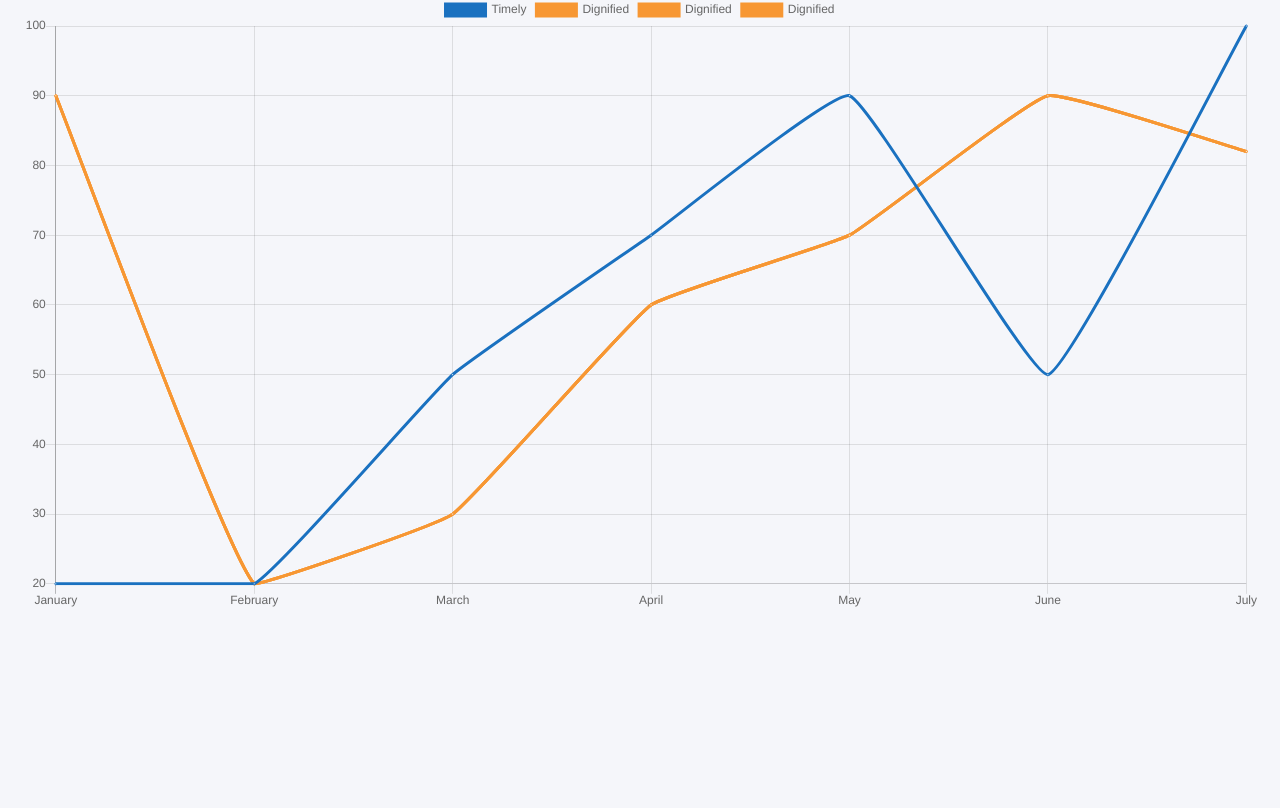
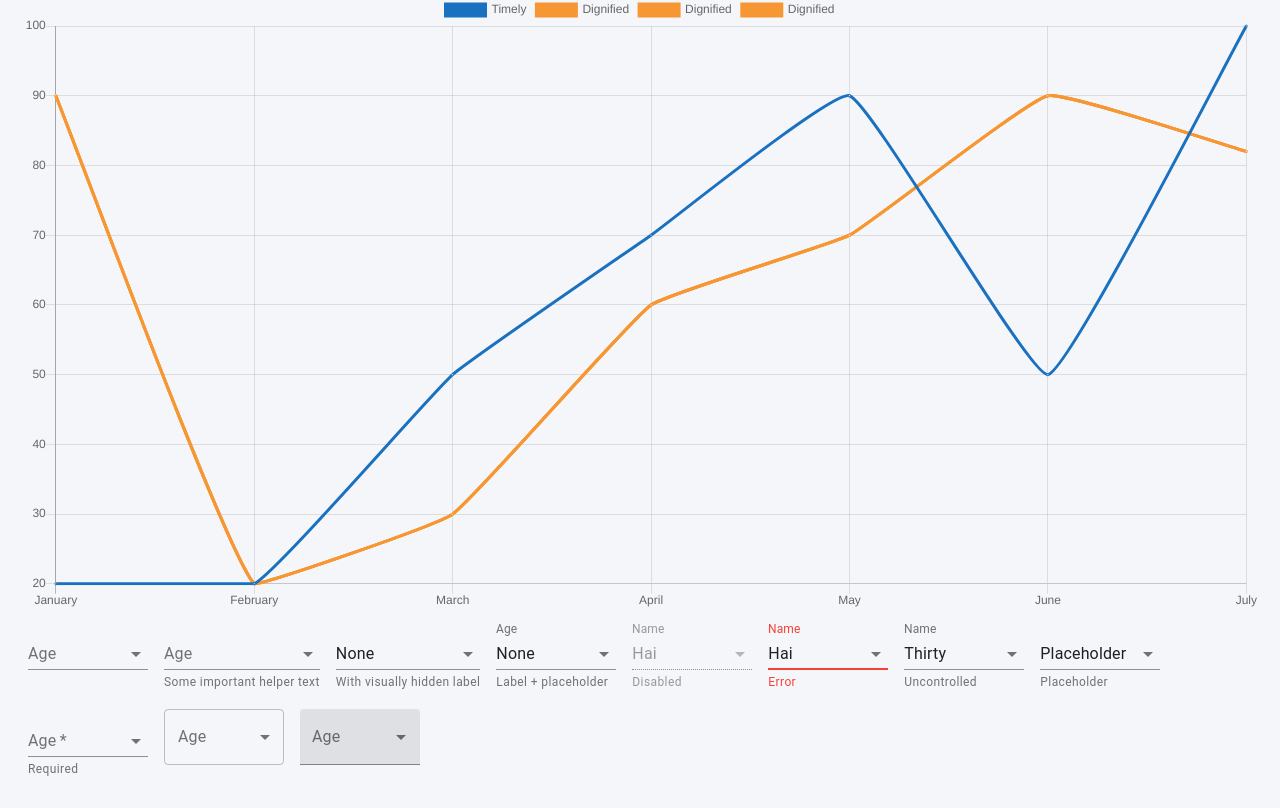
Before and after one commit to UCLComputerScience/COMP0016_2020_21_Team20, a Next.js app: page /statistics in a window 1280 px wide. Shown: the part 285-1093 px from the top of the page. Before the commit the page ends 919 px from the top, so only its background shows below. Built offline with nearby package versions, Linux system fonts and the light colour scheme; no server answers; the database is empty.

Commit message:
imported basic filter component from material ui work in progress

```diff
--- /dev/null
+++ b/components/Filter/Filter.js
@@ -0,0 +1,221 @@
+import React from 'react';
+import { makeStyles } from '@material-ui/core/styles';
+import InputLabel from '@material-ui/core/InputLabel';
+import FormHelperText from '@material-ui/core/FormHelperText';
+import FormControl from '@material-ui/core/FormControl';
+import Select from '@material-ui/core/Select';
+import NativeSelect from '@material-ui/core/NativeSelect';
+
+const useStyles = makeStyles(theme => ({
+  formControl: {
+    margin: theme.spacing(1),
+    minWidth: 120,
+  },
+  selectEmpty: {
+    marginTop: theme.spacing(2),
+  },
+}));
+
+export default function NativeSelects() {
+  const classes = useStyles();
+  const [state, setState] = React.useState({
+    age: '',
+    name: 'hai',
+  });
+
+  const handleChange = event => {
+    const name = event.target.name;
+    setState({
+      ...state,
+      [name]: event.target.value,
+    });
+  };
+
+  return (
+    <div>
+      <FormControl className={classes.formControl}>
+        <InputLabel htmlFor="age-native-simple">Age</InputLabel>
+        <Select
+          native
+          value={state.age}
+          onChange={handleChange}
+          inputProps={{
+            name: 'age',
+            id: 'age-native-simple',
+          }}>
+          <option aria-label="None" value="" />
+          <option value={10}>Ten</option>
+          <option value={20}>Twenty</option>
+          <option value={30}>Thirty</option>
+        </Select>
+      </FormControl>
+      <FormControl className={classes.formControl}>
+        <InputLabel htmlFor="age-native-helper">Age</InputLabel>
+        <NativeSelect
+          value={state.age}
+          onChange={handleChange}
+          inputProps={{
+            name: 'age',
+            id: 'age-native-helper',
+          }}>
+          <option aria-label="None" value="" />
+          <option value={10}>Ten</option>
+          <option value={20}>Twenty</option>
+          <option value={30}>Thirty</option>
+        </NativeSelect>
+        <FormHelperText>Some important helper text</FormHelperText>
+      </FormControl>
+      <FormControl className={classes.formControl}>
+        <NativeSelect
+          value={state.age}
+          onChange={handleChange}
+          name="age"
+          className={classes.selectEmpty}
+          inputProps={{ 'aria-label': 'age' }}>
+          <option value="">None</option>
+          <option value={10}>Ten</option>
+          <option value={20}>Twenty</option>
+          <option value={30}>Thirty</option>
+        </NativeSelect>
+        <FormHelperText>With visually hidden label</FormHelperText>
+      </FormControl>
+      <FormControl className={classes.formControl}>
+        <InputLabel shrink htmlFor="age-native-label-placeholder">
+          Age
+        </InputLabel>
+        <NativeSelect
+          value={state.age}
+          onChange={handleChange}
+          inputProps={{
+            name: 'age',
+            id: 'age-native-label-placeholder',
+          }}>
+          <option value="">None</option>
+          <option value={10}>Ten</option>
+          <option value={20}>Twenty</option>
+          <option value={30}>Thirty</option>
+        </NativeSelect>
+        <FormHelperText>Label + placeholder</FormHelperText>
+      </FormControl>
+      <FormControl className={classes.formControl} disabled>
+        <InputLabel htmlFor="name-native-disabled">Name</InputLabel>
+        <NativeSelect
+          value={state.name}
+          onChange={handleChange}
+          inputProps={{
+            name: 'name',
+            id: 'name-native-disabled',
+          }}>
+          <option value="">None</option>
+          <optgroup label="Author">
+            <option value="hai">Hai</option>
+          </optgroup>
+          <optgroup label="Contributors">
+            <option value="olivier">Olivier</option>
+            <option value="kevin">Kevin</option>
+          </optgroup>
+        </NativeSelect>
+        <FormHelperText>Disabled</FormHelperText>
+      </FormControl>
+      <FormControl className={classes.formControl} error>
+        <InputLabel htmlFor="name-native-error">Name</InputLabel>
+        <NativeSelect
+          value={state.name}
+          onChange={handleChange}
+          name="name"
+          inputProps={{
+            id: 'name-native-error',
+          }}>
+          <optgroup label="Author">
+            <option value="hai">Hai</option>
+          </optgroup>
+          <optgroup label="Contributors">
+            <option value="olivier">Olivier</option>
+            <option value="kevin">Kevin</option>
+          </optgroup>
+        </NativeSelect>
+        <FormHelperText>Error</FormHelperText>
+      </FormControl>
+      <FormControl className={classes.formControl}>
+        <InputLabel htmlFor="uncontrolled-native">Name</InputLabel>
+        <NativeSelect
+          defaultValue={30}
+          inputProps={{
+            name: 'name',
+            id: 'uncontrolled-native',
+          }}>
+          <option value={10}>Ten</option>
+          <option value={20}>Twenty</option>
+          <option value={30}>Thirty</option>
+        </NativeSelect>
+        <FormHelperText>Uncontrolled</FormHelperText>
+      </FormControl>
+      <FormControl className={classes.formControl}>
+        <NativeSelect
+          className={classes.selectEmpty}
+          value={state.age}
+          name="age"
+          onChange={handleChange}
+          inputProps={{ 'aria-label': 'age' }}>
+          <option value="" disabled>
+            Placeholder
+          </option>
+          <option value={10}>Ten</option>
+          <option value={20}>Twenty</option>
+          <option value={30}>Thirty</option>
+        </NativeSelect>
+        <FormHelperText>Placeholder</FormHelperText>
+      </FormControl>
+      <FormControl required className={classes.formControl}>
+        <InputLabel htmlFor="age-native-required">Age</InputLabel>
+        <Select
+          native
+          value={state.age}
+          onChange={handleChange}
+          name="age"
+          inputProps={{
+            id: 'age-native-required',
+          }}>
+          <option aria-label="None" value="" />
+          <option value={10}>Ten</option>
+          <option value={20}>Twenty</option>
+          <option value={30}>Thirty</option>
+        </Select>
+        <FormHelperText>Required</FormHelperText>
+      </FormControl>
+      <FormControl variant="outlined" className={classes.formControl}>
+        <InputLabel htmlFor="outlined-age-native-simple">Age</InputLabel>
+        <Select
+          native
+          value={state.age}
+          onChange={handleChange}
+          label="Age"
+          inputProps={{
+            name: 'age',
+            id: 'outlined-age-native-simple',
+          }}>
+          <option aria-label="None" value="" />
+          <option value={10}>Ten</option>
+          <option value={20}>Twenty</option>
+          <option value={30}>Thirty</option>
+        </Select>
+      </FormControl>
+      <FormControl variant="filled" className={classes.formControl}>
+        <InputLabel htmlFor="filled-age-native-simple">Age</InputLabel>
+        <Select
+          native
+          value={state.age}
+          onChange={handleChange}
+          inputProps={{
+            name: 'age',
+            id: 'filled-age-native-simple',
+          }}>
+          <option aria-label="None" value="" />
+          <option value={10}>Ten</option>
+          <option value={20}>Twenty</option>
+          <option value={30}>Thirty</option>
+        </Select>
+      </FormControl>
+    </div>
+  );
+}
--- a/components/index.js
+++ b/components/index.js
@@ -9,6 +9,7 @@ import ProfileButton from './ProfileButton/ProfileButton';
 import Table from './Table/Table';
 import Accordion from './Accordion/Accordion';
 import Circle from './Circle/Circle';
+import Filter from './Filter/Filter';
 export {
   Info,
   LikertScaleQuestion,
@@ -21,4 +22,5 @@ export {
   Table,
   Accordion,
   Circle,
+  Filter,
 };
--- a/pages/statistics.js
+++ b/pages/statistics.js
@@ -1,6 +1,6 @@
 import useSWR from 'swr';
 
-import { LineChart, Header, Accordion } from '../components';
+import { LineChart, Header, Accordion, Filter } from '../components';
 
 const fetcher = (...args) => fetch(...args).then(res => res.json());
 
@@ -15,7 +15,9 @@ function statistics(props) {
       <Header curPath="statistics" />
       <h1>Statistics</h1>
       <Accordion />
+
       <LineChart />
+      <Filter />
     </div>
   );
 }
```
